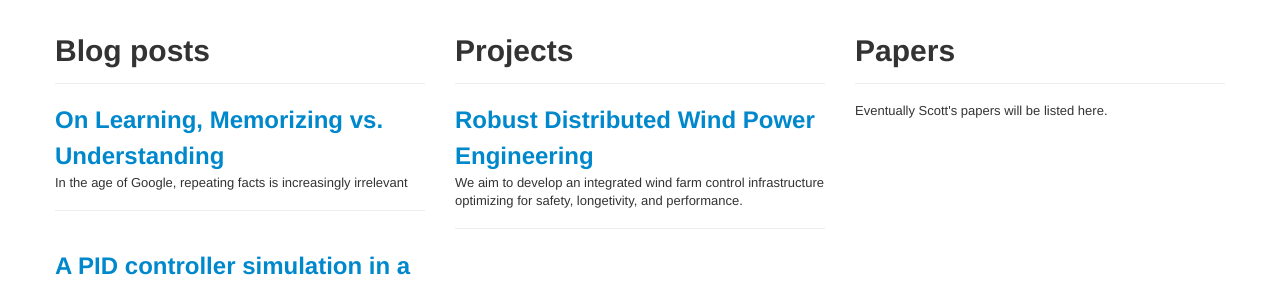
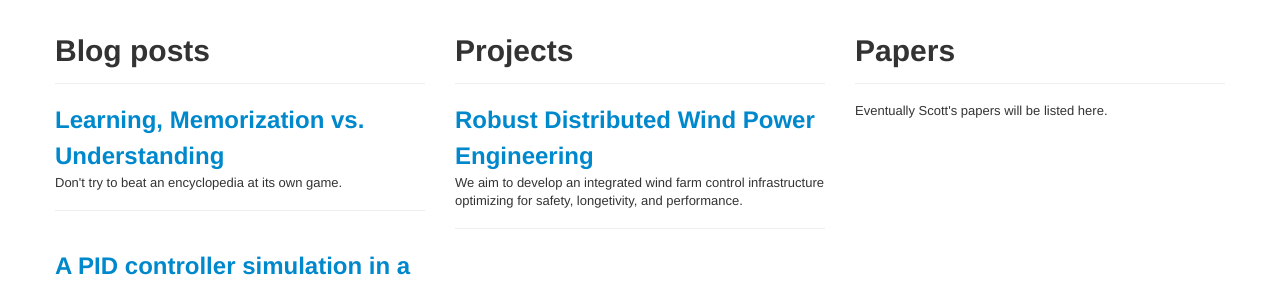
Before and after one commit to scottcarr/scottcarr.github.com, a Jekyll site: the page built from index.html, in a window 1280 px wide. Shown: the part 328-618 px from the top of the page. Built offline with Jekyll 4.4.1, drawn with Linux system fonts in a browser that asks for light colours.

Commit message:
fix colon escape

```diff
--- a/_posts/2013-5-12-on-learning.md
+++ b/_posts/2013-5-12-on-learning.md
@@ -1,13 +1,11 @@
 ---
 layout: post
 published: true
-title: On Learning, Memorizing vs. Understanding
-summary: In the age of Google, repeating facts is increasingly irrelevant
+title: Learning, Memorization vs. Understanding
+summary: Don't try to beat an encyclopedia at its own game.
 ---
 
-blah
-
-In my K-12 days I memorized plenty of things: state capitals, multiplication tables up to 12 times 12, every cursive letter, etc.  Even in my graduate level classes I usually have to memorize something, whether it be a formula, or worse, how many bits long something is.
+In my K-12 days I memorized plenty things\: state capitals, multiplication tables up to 12 times 12, every cursive letter, etc.  Even in my graduate level classes I usually have to memorize something, whether it be a formula, or worse, how many bits long something is.
 
 Memorizing these things helped me score well on my exams, but did it help at all in real life?  Some memorization is no doubt useful.  Multiplying numbers up to 10 comes up frequently in daily life.  However, I've never needed to recall the capital of Vermont.  Knowing a DES key is 56 bits long doesn't make me better at Information Security, but knowing that DES keys are shorter than AES keys (and that's part of the reason DES is insecure) does.  Every instance of memorization would better serve the student if memorization were replaced by contextualization.  Knowning why this particular fact is important to remember, out of vast sea of facts, is as important as the contents of the fact itself.
 
```
